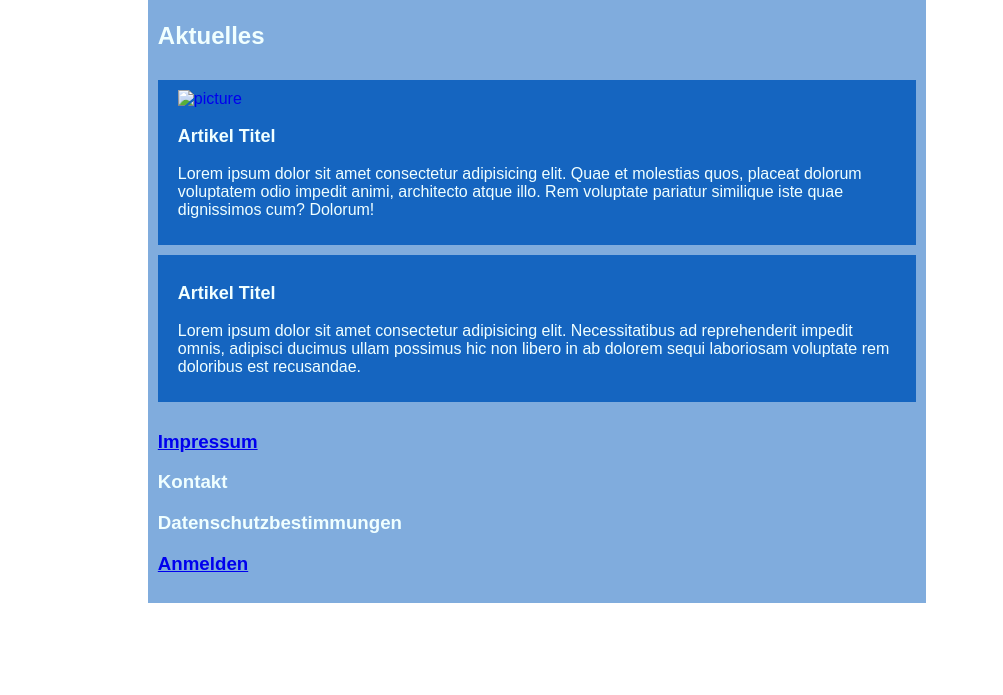
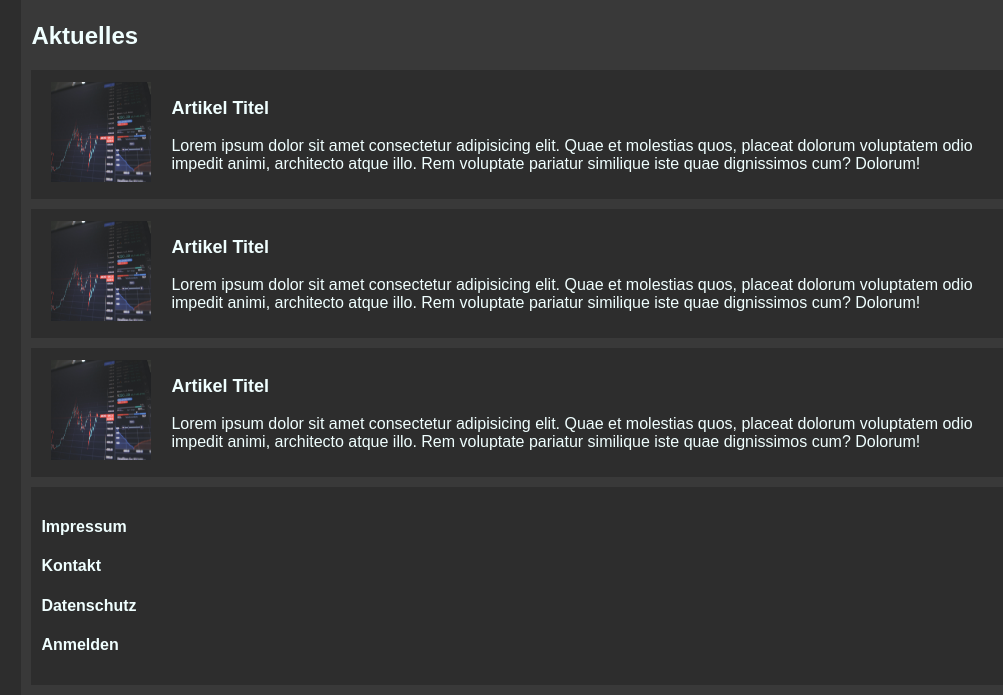
Before and after one commit to ChristianArning/GIS-Praktikum-News_Portal, a plain HTML site: page index.html in a window 1280 px wide. Shown: the part 136-831 px from the top of the page, without its empty margins (103-1106 px from the left). Before the commit the page ends 800 px from the top, so only its background shows below. Drawn offline with Linux system fonts and the light colour scheme.

Commit message:
Started with footer and stuff

```diff
--- a/index.html
+++ b/index.html
@@ -48,31 +48,43 @@
             <h2>Aktuelles</h2>
             <ul class="articlelist">
                 <li>
-                    <article class="artikelbox">
+                    <div class="artikelbox">
                         <a href="article.html">
-                            <img src="assets/img/random1.jpg" alt="picture" width="100" height="100">
+                            <div class="articleimage"><img src="assets/img/random1.jpg" alt="picture" width="100" height="100"></div>
                             <div class="articletextbox">
                                 <h3 class="artikelboxheadline">Artikel Titel</h3>
                                 <p class="artikelboxtext">Lorem ipsum dolor sit amet consectetur adipisicing elit. Quae et molestias quos, placeat dolorum voluptatem odio impedit animi, architecto atque illo. Rem voluptate pariatur similique iste quae dignissimos cum? Dolorum!</p>
                             </div>
                         </a>
-                    </article>
-                    <article class="artikelbox">
+                    </div>
+                    <div class="artikelbox">
                         <a href="article.html">
-                            <h3 class="artikelboxheadline">Artikel Titel</h3>
-                            <p class="artikelboxtext">Lorem ipsum dolor sit amet consectetur adipisicing elit. Necessitatibus ad reprehenderit impedit omnis, adipisci ducimus ullam possimus hic non libero in ab dolorem sequi laboriosam voluptate rem doloribus est recusandae.</p>
+                            <div class="articleimage"><img src="assets/img/random1.jpg" alt="picture" width="100" height="100"></div>
+                            <div class="articletextbox">
+                                <h3 class="artikelboxheadline">Artikel Titel</h3>
+                                <p class="artikelboxtext">Lorem ipsum dolor sit amet consectetur adipisicing elit. Quae et molestias quos, placeat dolorum voluptatem odio impedit animi, architecto atque illo. Rem voluptate pariatur similique iste quae dignissimos cum? Dolorum!</p>
+                            </div>
                         </a>
-                    </article>
+                    </div>
+                    <div class="artikelbox">
+                        <a href="article.html">
+                            <div class="articleimage"><img src="assets/img/random1.jpg" alt="picture" width="100" height="100"></div>
+                            <div class="articletextbox">
+                                <h3 class="artikelboxheadline">Artikel Titel</h3>
+                                <p class="artikelboxtext">Lorem ipsum dolor sit amet consectetur adipisicing elit. Quae et molestias quos, placeat dolorum voluptatem odio impedit animi, architecto atque illo. Rem voluptate pariatur similique iste quae dignissimos cum? Dolorum!</p>
+                            </div>
+                        </a>
+                    </div>
                 </li>
             </ul>
         </div>
 
         <footer>
             <nav>
-                <h3><a href="impressum.html">Impressum</a></h3>
-                <h3>Kontakt</h3>
-                <h3>Datenschutzbestimmungen</h3>
-                <h3><a href="login.html">Anmelden</a></h3>
+                <h4><a href="impressum.html">Impressum</a></h4>
+                <h4><a href="">Kontakt</a></h4>
+                <h4><a href="">Datenschutz</a></h4>
+                <h4><a href="login.html">Anmelden</a></h4>
             </nav>
         </footer>
     </div>
--- a/styles/main.css
+++ b/styles/main.css
@@ -4,14 +4,15 @@ body {
     color: azure;
     margin-top: 0%;
     margin-bottom: 0%;
+    background-color: #2d2d2d;
 }
 
 .content-wrapper {
-    background-color: #80acdd;
+    background-color: #393939;
     margin: auto;
     margin-top: 0%;
-    width: 60%;
-    padding: 10px;
+    width: 80%;
+    padding: 10px 10px 10px 10px;
 }
 
 header {
@@ -25,7 +26,7 @@ header {
     justify-content: flex-start;
     list-style: none;
     margin: 0;
-    background: #1565C0;
+    background: #2d2d2d;
 }
 
 .headernav ul {
@@ -46,28 +47,38 @@ header {
 }
 
 .headernav a:hover {
-    background: #1565C0;
+    background: #5a5a5a;
 }
 
-.mainpart {}
+.mainpart {
+    padding: auto;
+}
 
 .artikelbox {
     margin: 10px 0px;
     padding: 10px 20px;
-    display: flex;
-    background-color: #1565C0;
+    background-color: #2d2d2d;
+}
+
+.articleimage {
+    flex-basis: 10%;
 }
 
 .artikelbox a {
     text-decoration: none;
+    display: flex;
+    align-items: center;
+    justify-content: center;
 }
 
 ul.articlelist {
-    display: flex;
     list-style-type: none;
-    list-style-position: inside;
     padding: 0%;
     margin: 0%;
+}
+
+.articletextbox {
+    padding-left: 20px;
 }
 
 .artikelboxheadline {
@@ -81,4 +92,14 @@ ul.articlelist {
     font-size: medium;
 }
 
-footer {}
+footer {
+    background-color: #2d2d2d;
+    margin-bottom: 0%;
+    padding: 10px;
+    color: azure;
+}
+
+footer a {
+    text-decoration: none;
+    color: azure;
+}
```
Also changed, not shown: assets/img/random1.jpg (added).
